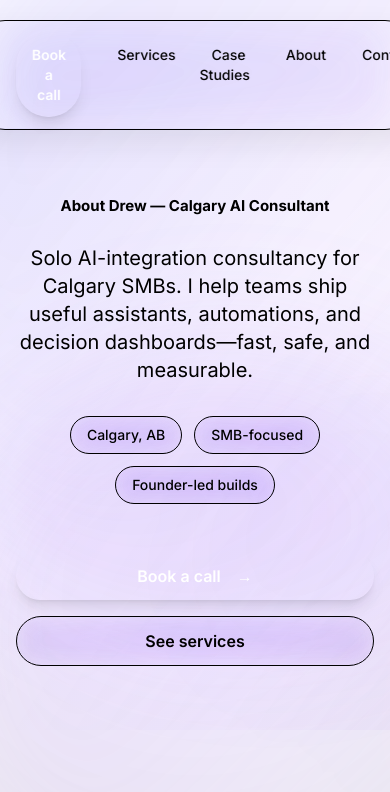
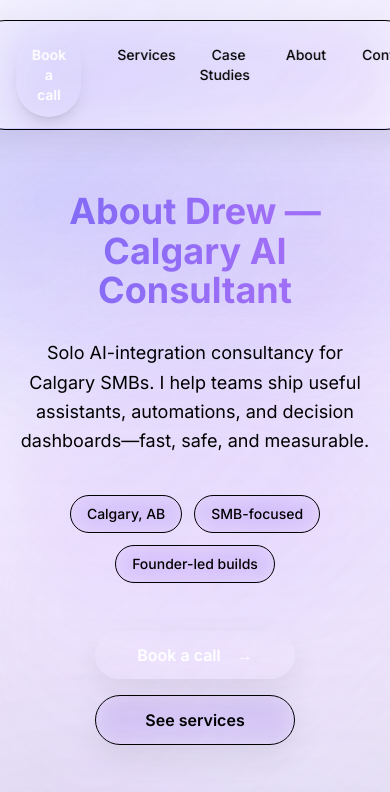
Before and after one commit to Bwillia13x/Nexus, a Next.js app: page /about in a window 390 px wide. Shown: the top 792 px of the page. Built offline with nearby package versions, Linux system fonts and the light colour scheme; no server answers.

Commit message:
about: align hero/EndCTA with site-wide styles (mesh, container, gradient title, btn-secondary, CTA sizing/shadows); fix ESLint

```diff
--- a/app/about/_components/AboutHero.tsx
+++ b/app/about/_components/AboutHero.tsx
@@ -11,19 +11,20 @@ interface AboutHeroProps {
 export function AboutHero({ hero }: AboutHeroProps) {
   return (
     <section className="relative">
-      {/* Background gradient only */}
-      <div className="absolute inset-0 bg-gradient-to-br from-primary/5 via-transparent to-secondary/5" />
+      {/* Background gradient + mesh overlay */}
+      <div className="absolute inset-0 -z-10 bg-gradient-to-b from-primary/10 via-transparent to-secondary/5" />
+      <div className="absolute inset-0 -z-10 hero-mesh" />
 
       <div className="relative z-10 py-16 md:py-24 lg:py-28">
-        <div className="mx-auto max-w-[1120px] px-4 sm:px-6">
+        <div className="mx-auto max-w-container px-4 sm:px-6">
           <div className="text-center">
             {/* H1 - LCP element */}
-            <h1 className="text-4xl md:text-5xl lg:text-6xl font-bold mb-6 text-[15px] md:text-base leading-7">
+            <h1 className="text-4xl md:text-6xl lg:text-7xl font-bold leading-[1.1] mb-6 md:mb-8 gradient-title-animated">
               {hero.title}
             </h1>
 
             {/* Subtitle */}
-            <p className="text-xl md:text-2xl text-muted-foreground max-w-3xl mx-auto mb-8 text-[15px] md:text-base leading-7">
+            <p className="text-lg md:text-xl lg:text-2xl text-muted-foreground mb-10 md:mb-12 max-w-3xl mx-auto leading-relaxed">
               {hero.subtitle}
             </p>
 
@@ -37,13 +38,28 @@ export function AboutHero({ hero }: AboutHeroProps) {
             </div>
 
             {/* CTAs */}
-            <div className="flex flex-col sm:flex-row justify-center gap-4">
-              <Link href="/contact?intent=discovery" className="btn-primary">
-                Book a call <span className="ml-2">→</span>
-              </Link>
-              <Link href="/services" className="btn-outline">
-                See services
-              </Link>
+            <div className="mb-12 md:mb-16">
+              <div className="flex flex-col sm:flex-row items-center justify-center gap-4 sm:gap-6">
+                <Link
+                  href="/contact?intent=discovery"
+                  className="btn-primary shadow-elev hover:shadow-elev-lg min-w-[200px] sm:min-w-[240px] text-base sm:text-lg"
+                >
+                  Book a call <span className="ml-2">→</span>
+                </Link>
+                <Link
+                  href="/services"
+                  className="btn-secondary shadow-elev hover:shadow-elev-lg min-w-[200px] sm:min-w-[240px] text-base sm:text-lg"
+                >
+                  See services
+                </Link>
+              </div>
+            </div>
+
+            {/* Scroll cue */}
+            <div className="scroll-cue" aria-hidden="true">
+              <span className="icon text-muted-foreground text-sm">
+                Scroll to explore
+              </span>
             </div>
           </div>
         </div>
--- a/app/about/_components/EndCTA.tsx
+++ b/app/about/_components/EndCTA.tsx
@@ -14,10 +14,16 @@ export function EndCTA() {
             can ship in ~30 days.
           </p>
           <div className="flex flex-col sm:flex-row justify-center gap-4 mb-8">
-            <Link href="/contact?intent=discovery" className="btn-primary">
+            <Link
+              href="/contact?intent=discovery"
+              className="btn-primary shadow-elev hover:shadow-elev-lg min-w-[200px] sm:min-w-[240px] text-base sm:text-lg"
+            >
               Book discovery call <span className="ml-2">→</span>
             </Link>
-            <Link href="/services" className="btn-outline">
+            <Link
+              href="/services"
+              className="btn-secondary shadow-elev hover:shadow-elev-lg min-w-[200px] sm:min-w-[240px] text-base sm:text-lg"
+            >
               See services
             </Link>
           </div>
```
